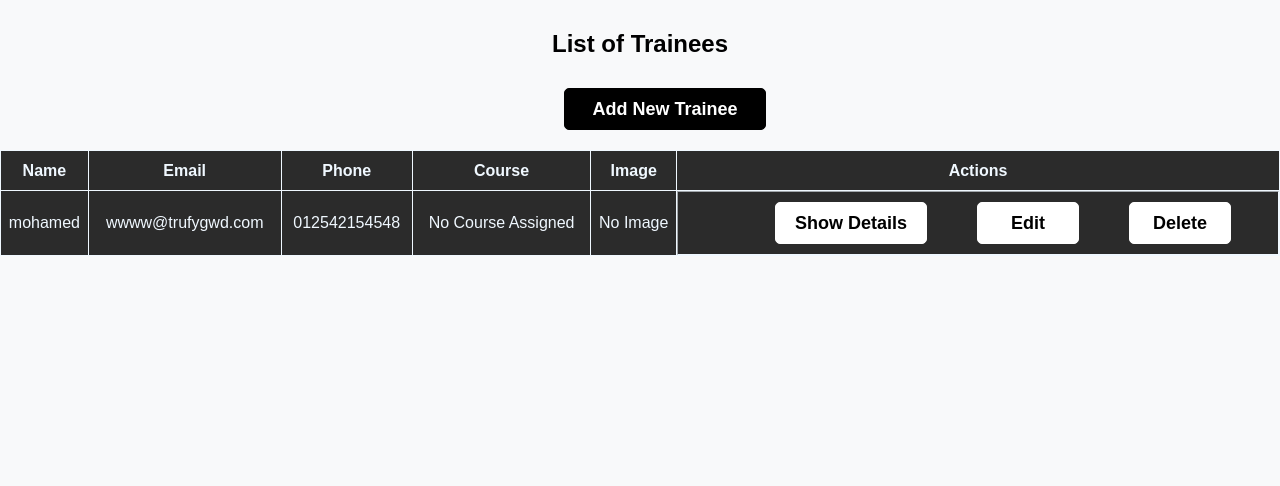
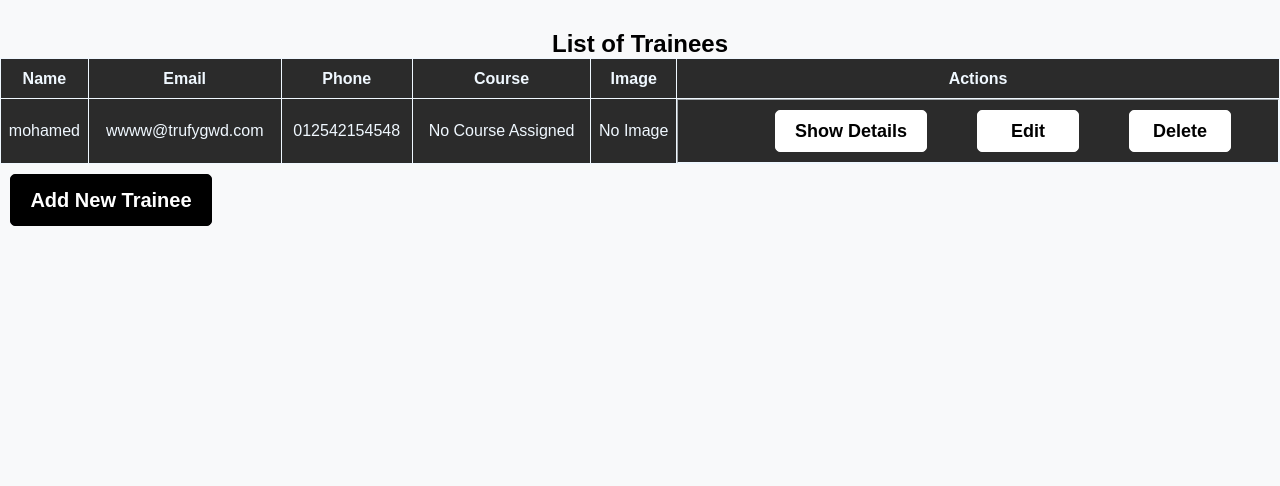
Before and after one commit to Mohammed-Ali-Elghannam/django-lab4, a Django app: page /trainee/traineelist/ in a window 1280 px wide. Shown: the part 81-567 px from the top of the page. Run offline with Django 5.2, Linux system fonts and the light colour scheme; data comes from the database, SQL or seed files in the repository.

Commit message:
iti-management

```diff
--- a/statics/css/style.css
+++ b/statics/css/style.css
@@ -175,7 +175,11 @@ footer {
   transition: 0.3s;
 }
 .btn-add-course {
-  margin-top: 30px;
+  margin-left: 10px ;
+  height: 50px;
+  font-size: 20px;
+  align-content: center;
+  margin-top: 10px;
   margin-bottom: 20px;
   width: 200px;
   border: 1px solid black;
--- a/templates/trainee/trainee_list.html
+++ b/templates/trainee/trainee_list.html
@@ -4,13 +4,6 @@
 <link rel="stylesheet" href="{% static 'css/style.css' %}">
 <h2>List of Trainees</h2>
 
-<div style="align-items: center;justify-content: center ;width: 100%;display: flex;">
-
-    <a style="text-decoration: none;" href="{% url 'add_trainee' %}" class="btn-add-course">
-        Add New Trainee
-    </a>
-
-</div>
 <div style="align-items: center;text-align: center; justify-content: center ; background: rgb(43, 43, 43);">
     <table border="1" style="width: 100%;border-color: aliceblue;border-collapse: collapse; color: aliceblue;">
         <tr style="height: 40px;">
@@ -58,4 +51,13 @@
         {% endfor %}
     </table>
 </div>
+
+<div style="width: 100%;display: flex;">
+
+    <a style="text-decoration: none;" href="{% url 'add_trainee' %}" class="btn-add-course">
+        Add New Trainee
+    </a>
+
+</div>
+
 {% endblock %}
```
Also changed, not shown: templates/course/course_list.html (+10 -7 lines).
